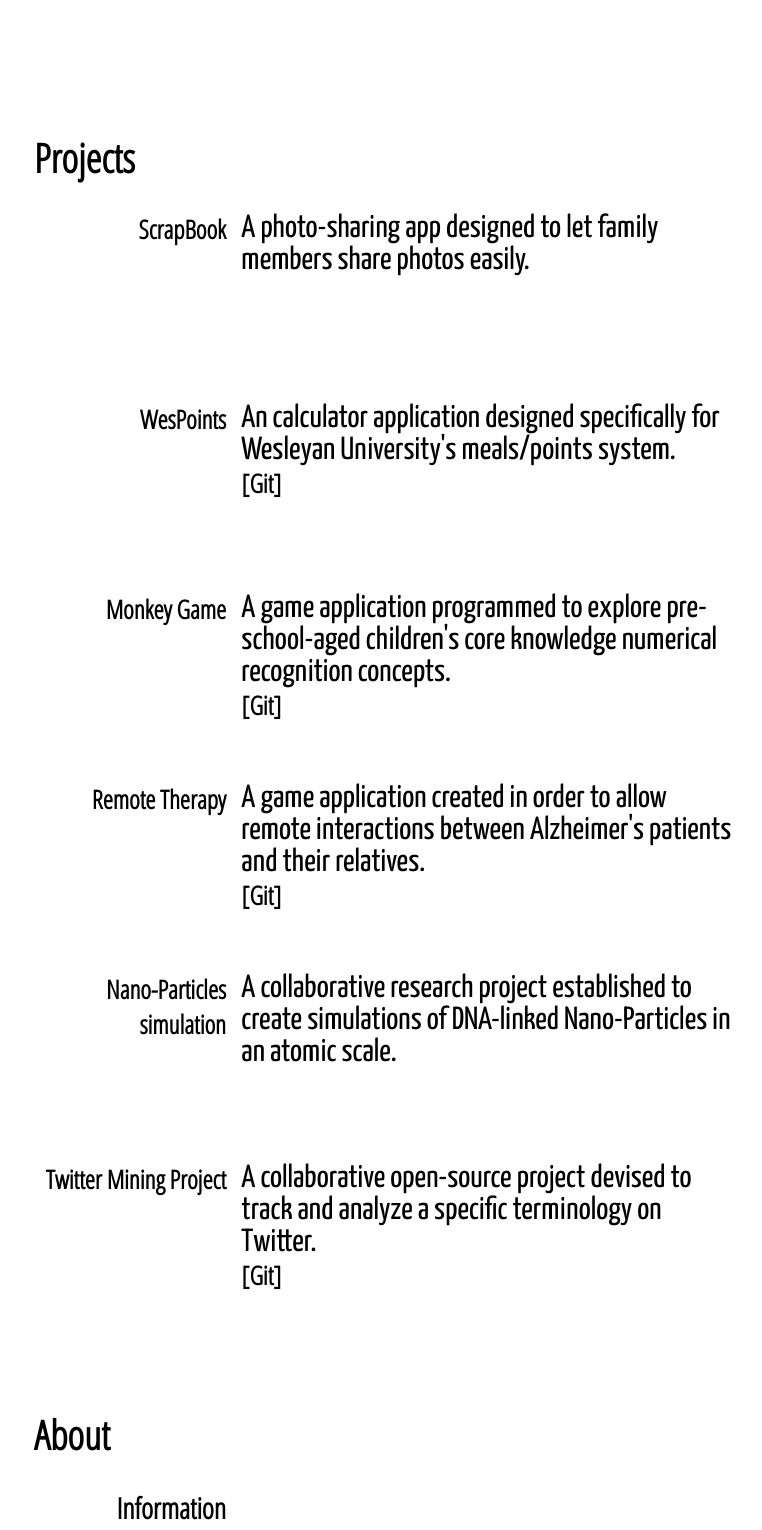
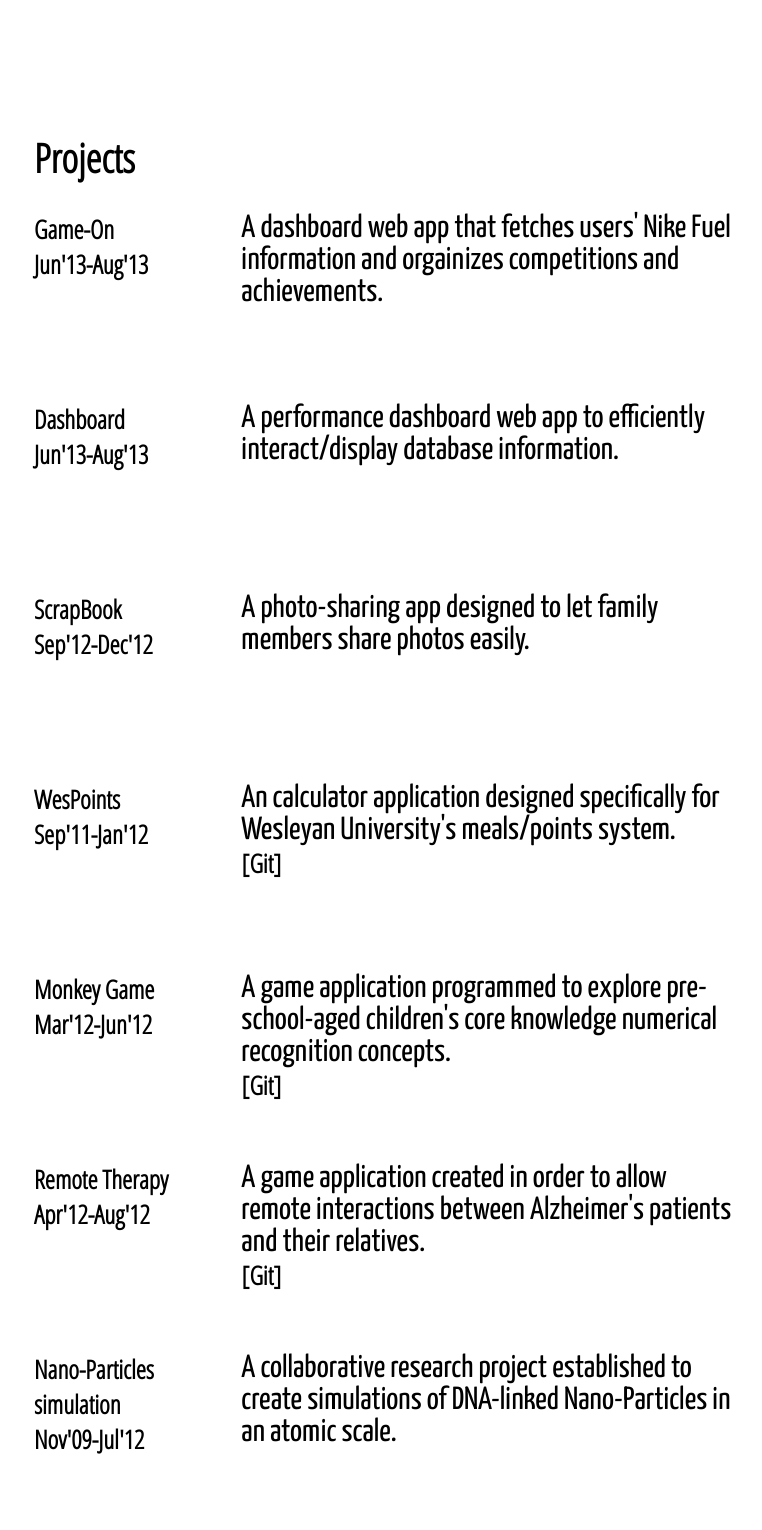
Before and after one commit to Neil-Ni/portfolio, a plain HTML site: page index.html in a window 1280 px wide. Shown: the part 900-2430 px from the top of the page, without its empty margins (222-984 px from the left). Drawn offline with nearby package versions, Linux system fonts and the light colour scheme.

Commit message:
upadated work at Mck

```diff
--- a/index.html
+++ b/index.html
@@ -33,7 +33,31 @@
 	<h1>Projects</h1>
     <div class="project">
         <div class="first_column">
-        <li class="project_name">ScrapBook<br><br/></li>
+        <li class="project_name">Game-On<br>Jun'13-Aug'13<br><br/></li>
+    <li class="skills">Python, Flask, Postgresql</li>
+    </div>
+    <div class= "second_column">
+    <li class="Project_Short_Description">A dashboard web app that fetches users' Nike Fuel information and orgainizes competitions and achievements.</li>
+    <li class="Project_long_Description">A group project. Worked on storing users' information and provided API for the frontend developers.
+<br></br>
+    </li>
+    </div>
+    </div>
+    <div class="project">
+        <div class="first_column">
+        <li class="project_name">Dashboard<br>Jun'13-Aug'13<br><br/></li>
+    <li class="skills">C#, SQL</li>
+    </div>
+    <div class= "second_column">
+    <li class="Project_Short_Description">A performance dashboard web app to efficiently interact/display database information.</li>
+    <li class="Project_long_Description">A group project. Worked as a supporting developer for the main backend project architect.
+<br></br>
+    </li>
+    </div>
+    </div>
+    <div class="project">
+        <div class="first_column">
+        <li class="project_name">ScrapBook<br>Sep'12-Dec'12<br><br/></li>
     <li class="skills">Obj-C</li>
     </div>
     <div class= "second_column">
@@ -55,7 +79,7 @@
     </div>
 	<div class="project">
 		<div class="first_column">
-		<li class="project_name">WesPoints<br><br/></li>
+		<li class="project_name">WesPoints<br>Sep'11-Jan'12<br><br/></li>
 		<li class="skills">Obj-C</li>
 		</div>
 		<div class= "second_column">
@@ -75,7 +99,7 @@
 
 	<div class="project">
 		<div class="first_column">
-		<li class="project_name">Monkey Game<br><br/></li>
+		<li class="project_name">Monkey Game<br>Mar'12-Jun'12<br><br/></li>
 		<li class="skills">Obj-C</li>
 		</div>
 		<div class= "second_column">
@@ -96,7 +120,7 @@
 
 	<div class="project">
 		<div class="first_column">
-		<li class="project_name">Remote Therapy<br><br/></li>
+		<li class="project_name">Remote Therapy<br>Apr'12-Aug'12<br><br/></li>
 		<li class="skills">Obj-C, MySQL, PHP</li>
 		</div>
 		<div class= "second_column">
@@ -117,7 +141,7 @@
 
 	<div class="project">
 		<div class="first_column">
-		<li class="project_name">Nano-Particles simulation<br><br/></li>
+		<li class="project_name">Nano-Particles simulation<br>Nov'09-Jul'12<br><br/></li>
 		<li class="skills">C, LAMMPS, Python, <br> Shell Scripting, Cluster-Computing, <br> GPU, VMD</li>
 		</div>
 		<div class= "second_column">
@@ -135,7 +159,7 @@
 
 	<div class="project">
 		<div class="first_column">
-		<li class="project_name">Twitter Mining Project<br><br/></li>
+		<li class="project_name">Twitter Mining Project<br>May'12-Aug'12<br><br/></li>
 		<li class="skills">HTML, Python, <br>jQuery, CSS, MySQL, PHP</li>
 		</div>
 		<div class= "second_column">
@@ -199,7 +223,7 @@
 	<div class="first_column">
 	</div>
 	<div class="second_column">
-		<li >Objective C, C, C#, Python, HTML, Java, JQuery, PHP, MySQL, LAMMP, Xcode, Xmgrace, VMD, Cluster Computing</li>
+		<li >Objective C, C, C#, Python, HTML, Java, JQuery, Postgresql, PHP, MySQL, LAMMP, Xcode, Xmgrace, VMD</li>
 	</div>
 </div>
 
--- a/static/css/style.css
+++ b/static/css/style.css
@@ -43,7 +43,7 @@
 }
 
 #Projects-details {
-	height: 140%;
+	height: 2000px;
 	width: 100%;
 	min-width:  450px;
 	min-height: 1250px;
@@ -64,7 +64,7 @@
 	text-align: left;
 	font-weight: bold;
 	position: relative;
-
+  clear: both;
 }
 #About-details {
 	height: 12%;
@@ -96,7 +96,7 @@
 
 #first_column_header {
 	width: 25%;
-	text-align: right;
+	text-align: left;
 }
 .first_column {
 	width: 25%;
@@ -122,7 +122,7 @@
 
 
 li.project_name, li.about, li.skills{
-	text-align: right;
+	text-align: left;
 }
 
 li.project_name:hover{
```
